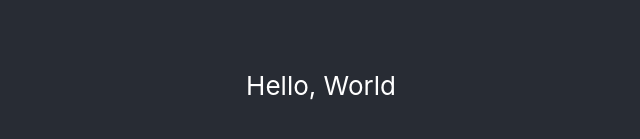
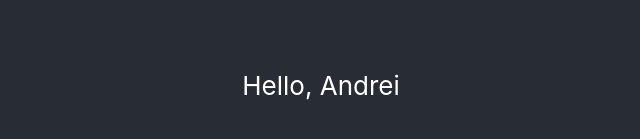
Before and after one commit to Budescu-Eftimie/React-groceries-list, a React (Create React App) app: page / in a window 1280 px wide. Shown: the part 315-454 px from the top of the page, without its empty margins (319-959 px from the left). Built offline with nearby package versions, Linux system fonts and the light colour scheme.

Commit message:
feat(Header): add content to Header component

```diff
--- a/src/components/Header/Header.js
+++ b/src/components/Header/Header.js
@@ -1,11 +1,10 @@
 const Header = () => {
-    return (
-        <header className="App-header">
-            <p>
-                Hello, World
-            </p>
-        </header>
-    );
+    const handleNameChange = () => {
+        const names = ["Timi", "Andreea", "Andrei", "Kuku"];
+        const int = Math.floor(Math.random() * 4);
+        return names[int];
+    };
+    return <header className="App-header">Hello, {handleNameChange()}</header>;
 };
 
 export default Header;
```
